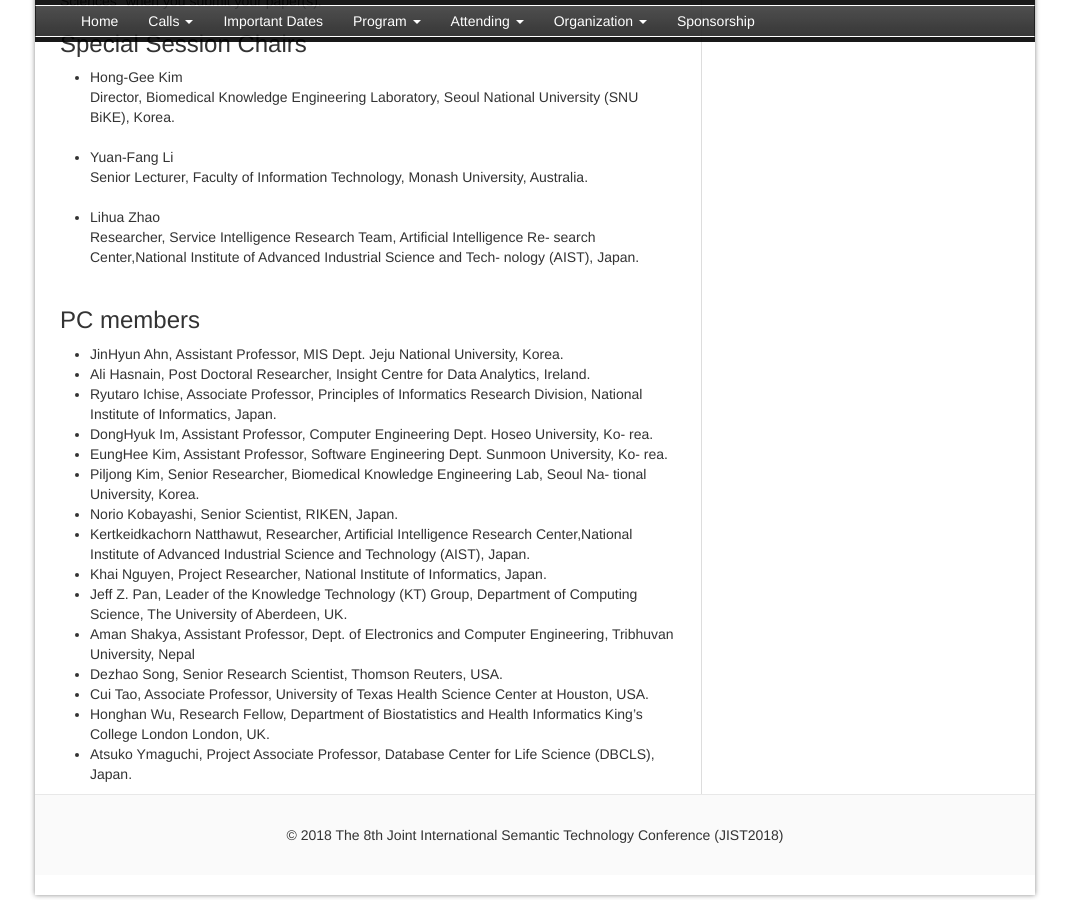
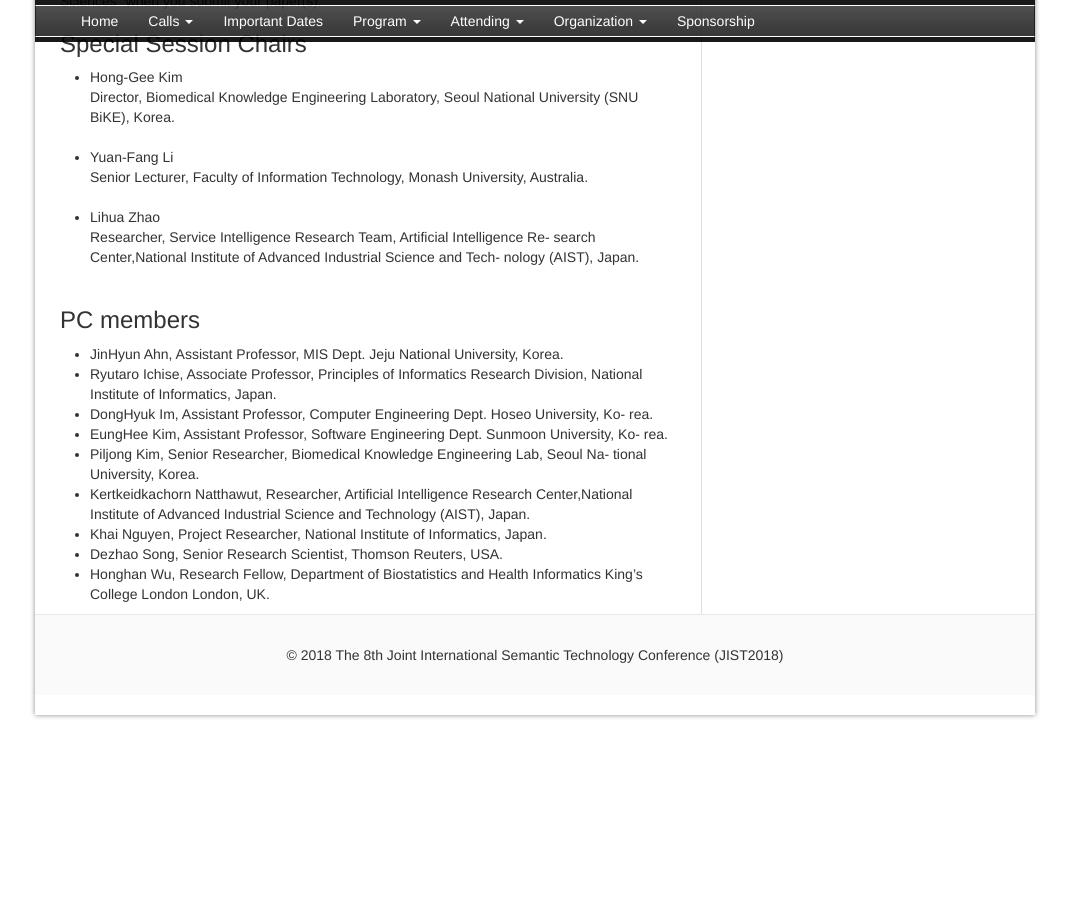
Before and after one commit to IJCKGconference/JIST2018, a Jekyll site: the page built from pages/calls/sw_for_life_sciences.html, in a window 1280 px wide and 900 px high, scrolled down 1481 px. Shown: the whole window, without its empty margins (105-1174 px from the left). Built offline with Jekyll 4.4.1, drawn with Linux system fonts in a browser that asks for light colours; after the commit the page ends 2201 px from its top, so only the background shows below that.

Commit message:
modified pc members

```diff
--- a/pages/calls/sw_for_life_sciences.html
+++ b/pages/calls/sw_for_life_sciences.html
@@ -89,8 +89,6 @@ status: published
 <ul>
     <li>JinHyun Ahn,
       Assistant Professor, MIS Dept. Jeju National University, Korea.</li>
-    <li>Ali Hasnain,
-        Post Doctoral Researcher, Insight Centre for Data Analytics, Ireland.</li>
     <li>Ryutaro Ichise,
         Associate Professor, Principles of Informatics Research Division, National Institute of Informatics, Japan.</li>
     <li>DongHyuk Im,
@@ -99,22 +97,12 @@ status: published
         Assistant Professor, Software Engineering Dept. Sunmoon University, Ko- rea.</li>
     <li>Piljong Kim,
         Senior Researcher, Biomedical Knowledge Engineering Lab, Seoul Na- tional University, Korea.</li>
-    <li>Norio Kobayashi,
-        Senior Scientist, RIKEN, Japan.</li>
     <li>Kertkeidkachorn Natthawut,
         Researcher, Artificial Intelligence Research Center,National Institute of Advanced Industrial Science and Technology (AIST), Japan.</li>
     <li>Khai Nguyen,
         Project Researcher, National Institute of Informatics, Japan.</li>
-    <li>Jeff Z. Pan,
-        Leader of the Knowledge Technology (KT) Group, Department of Computing Science, The University of Aberdeen, UK.</li>
-    <li>Aman Shakya,
-        Assistant Professor, Dept. of Electronics and Computer Engineering, Tribhuvan University, Nepal</li>
     <li>Dezhao Song,
         Senior Research Scientist, Thomson Reuters, USA.</li>
-    <li>Cui Tao,
-        Associate Professor, University of Texas Health Science Center at Houston, USA.</li>
     <li>Honghan Wu,
         Research Fellow, Department of Biostatistics and Health Informatics King’s College London London, UK.</li>
-    <li>Atsuko Ymaguchi,
-        Project Associate Professor, Database Center for Life Science (DBCLS), Japan.</li>
 </ul>
```
